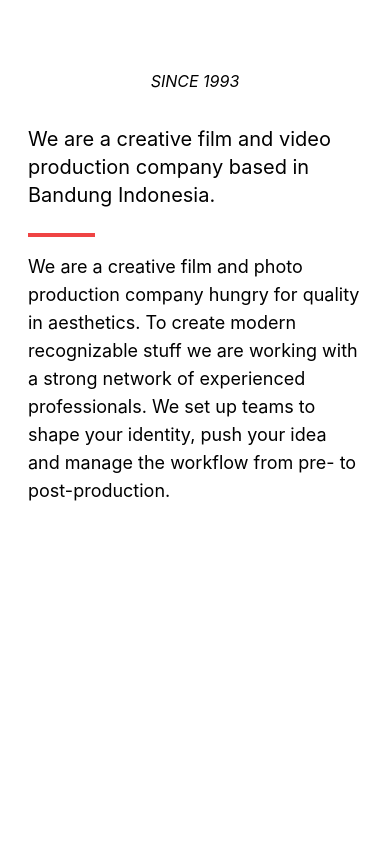
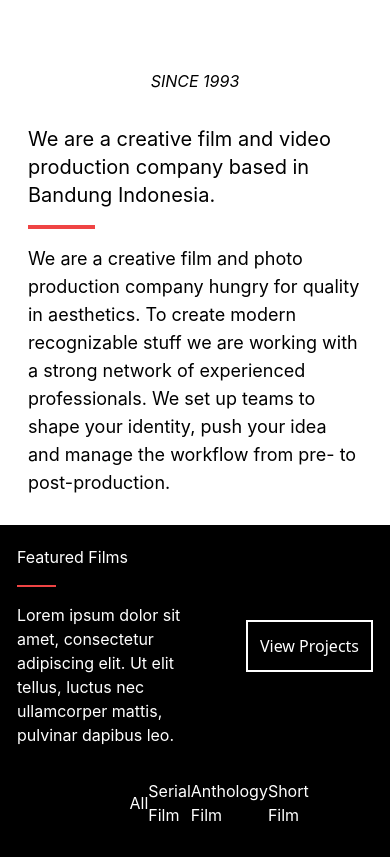
Before and after one commit to Pruthvishmodi/art_gallery, a Next.js app: page / in a window 390 px wide. Shown: the part 1140-1997 px from the top of the page. Before the commit the page ends 1673 px from the top, so only its background shows below. Built offline with nearby package versions, Linux system fonts and the light colour scheme; grey boxes are pictures that could not be loaded.

Commit message:
3ed sesion complited

```diff
--- a/pages/index.js
+++ b/pages/index.js
@@ -10,6 +10,7 @@ const Index = () => {
 
   return (
     <>
+      <section id="home">
         <div className="relative h-screen mb-12 overflow-hidden">
           <video
             ref={videoRef}
@@ -64,7 +65,9 @@ const Index = () => {
             </div>
           </div>
         </div>
-      <div className="container">
+      </section>
+      <section id="about">
+        <div className="mx-auto container">
           <div className="flex flex-wrap justify-around">
             <div className="m-8 ml-20 relative">
               <img
@@ -72,32 +75,151 @@ const Index = () => {
                 src="https://res.cloudinary.com/pruthvish/image/upload/c_scale,h_483,w_322/v1648292603/you%20x%20potfolia%20image/young-photographer-in-wintertime_yj2zkq.webp"
                 alt="Camera Parsons photo"
               />
-            <div className="deco ">
-
+              <div className="deco "></div>
             </div>
-
-          </div>
-
             <div className="flex-col p-7 text-left  md:p-8 md:w-1/2 md:mx-auto md:my-10 ">
-
               <address className="mb-8 text-center">SINCE 1993</address>
-            <h2 className="items-center text-xl md:text-4xl lg:text-4xl from-neutral-400 mb-6 ">
-              We are a creative film and video production company based in Bandung
-              Indonesia.
+              <h2 className="items-center text-xl md:text-4xl lg:text-4xl from-neutral-400 pb-4  ">
+                We are a creative film and video production company based in
+                Bandung Indonesia.
               </h2>
-            <div className="divider pb-4 border-t-4 border-red-500 w-1/5">
-            </div>
+              <div className="divider pb-4 border-t-4 border-red-500 w-1/5"></div>
               <p className="profileInfo sm:h-16 md:h-16 text-lg sm:text-xl md:text-lg lg:text:2xl">
                 We are a creative film and photo production company hungry for
-              quality in aesthetics. To create modern recognizable stuff we are
-              working with a strong network of experienced professionals. We set
-              up teams to shape your identity, push your idea and manage the
-              workflow from pre- to post-production.
+                quality in aesthetics. To create modern recognizable stuff we
+                are working with a strong network of experienced professionals.
+                We set up teams to shape your identity, push your idea and
+                manage the workflow from pre- to post-production.
               </p>
             </div>
           </div>
         </div>
-
+      </section>
+      <section id="featuredFilms" className="bg-black text-white">
+        <div className="flex-col bg-black">
+          <div className="parent1 flex items-center justify-around pt-5">
+            <div className="left1 w-1/2">
+              <div className="title text-white pb-4">Featured Films</div>
+              <div className="divider my-auto border-red-500 border-t-2 w-1/5"></div>
+              <div className="description pt-4">
+                Lorem ipsum dolor sit amet, consectetur adipiscing elit. Ut elit
+                tellus, luctus nec ullamcorper mattis, pulvinar dapibus leo.
+              </div>
+            </div>
+            <div className="right1">
+              <h1 className="title border-white border-2 p-3 font-sans hover:bg-red-500">
+                View Projects
+              </h1>
+            </div>
+          </div>
+          <div className="parent2 flex p-8 justify-between items-center w-6/12 mx-auto ">
+            <a className=" hover:bg-red-500" href="#all">
+              All
+            </a>
+            <a className=" hover:bg-red-500" href="#serialfilm">
+              Serial Film
+            </a>
+            <a className=" hover:bg-red-500" href="#anthologyfilm">
+              Anthology Film
+            </a>
+            <a className=" hover:bg-red-500" href="#shortfilm">
+              Short Film
+            </a>
+          </div>
+          <div className="grid grid-cols-3 grid-rows-2 gap-4 p-8">
+            <div className="relative w-full">
+              <img
+                className="w-full"
+                src="https://res.cloudinary.com/pruthvish/image/upload/c_scale,h_252,w_387/v1648471247/you%20x%20potfolia%20image/unidentified-flying-1object-alien-abduction-clipping-path_n4itkr.webp"
+                alt="unidentified-flying"
+              />
+              <div className="absolute inset-0 flex flex-col justify-center items-center opacity-0 hover:opacity-100">
+                <h3 className="text-2xl text-center">
+                  Duis aute irure Dolor In reprehenderit.
+                </h3>
+                <p className=" text-sm text-center">
+                  Exepteur sint occaecat cupidatat.
+                </p>
+              </div>
+            </div>
+            <div className="relative w-full">
+              <img
+                className="w-full"
+                src="https://res.cloudinary.com/pruthvish/image/upload/c_scale,h_252,w_387/v1648471247/you%20x%20potfolia%20image/2wolf-hunting-in-mountain_nsw8ky.webp"
+                alt="wolf-hunting"
+              />
+              <div className="absolute inset-0 flex flex-col justify-center items-center opacity-0 hover:opacity-100">
+                <h3 className="text-2xl text-center">
+                  Duis aute irure Dolor In reprehenderit.
+                </h3>
+                <p className=" text-sm text-center">
+                  Exepteur sint occaecat cupidatat.
+                </p>
+              </div>
+            </div>
+            <div className="relative w-full">
+              <img
+                className="w-full"
+                src="https://res.cloudinary.com/pruthvish/image/upload/c_scale,h_252,w_387/v1648471253/you%20x%20potfolia%20image/3mocked-woman-smoking-in-the-kitchen_pnaeiu.webp"
+                alt="mocked-woman-smoking"
+              />
+              <div className="absolute inset-0 flex flex-col justify-center items-center opacity-0 hover:opacity-100">
+                <h3 className="text-2xl text-center">
+                  Duis aute irure Dolor In reprehenderit.
+                </h3>
+                <p className=" text-sm text-center">
+                  Exepteur sint occaecat cupidatat.
+                </p>
+              </div>
+            </div>
+            <div className="relative w-full">
+            <img
+              className="w-full"
+              src="https://res.cloudinary.com/pruthvish/image/upload/c_scale,h_252,w_387/v1648471247/you%20x%20potfolia%20image/4medieval-knights-on-battle-field_gfeuyh.webp"
+              alt="medieval-knights"
+              />
+              <div className="absolute inset-0 flex flex-col justify-center items-center opacity-0 hover:opacity-100">
+                <h3 className="text-2xl text-center">
+                  Duis aute irure Dolor In reprehenderit.
+                </h3>
+                <p className=" text-sm text-center">
+                  Exepteur sint occaecat cupidatat.
+                </p>
+              </div>
+            </div>
+            <div className="relative w-full">
+            <img
+              className="w-full"
+              src="https://res.cloudinary.com/pruthvish/image/upload/c_scale,h_252,w_387/v1648471247/you%20x%20potfolia%20image/5war-in-the-forest_v7hyeu.webp"
+              alt="war-in-the-forest"
+              />
+              <div className="absolute inset-0 flex flex-col justify-center items-center opacity-0 hover:opacity-100">
+              <h3 className="text-2xl text-center">
+                Duis aute irure Dolor In reprehenderit.
+              </h3>
+              <p className=" text-sm text-center">
+                Exepteur sint occaecat cupidatat.
+              </p>
+            </div>
+            </div>
+            <div className="relative w-full">
+            <img
+              className="w-full"
+              src="https://res.cloudinary.com/pruthvish/image/upload/c_scale,h_252,w_387/v1648471247/you%20x%20potfolia%20image/6show_d4evmj.webp"
+              alt="show"
+              />
+              <div className="absolute inset-0 flex flex-col justify-center items-center opacity-0 hover:opacity-100">
+              <h3 className="text-2xl text-center">
+                Duis aute irure Dolor In reprehenderit.
+              </h3>
+              <p className=" text-sm text-center">
+                Exepteur sint occaecat cupidatat.
+              </p>
+            </div>
+            </div>
+          </div>
+        </div>
+      </section>
     </>
   );
 };
```
Lines whose indentation alone changed are shown as unchanged.
